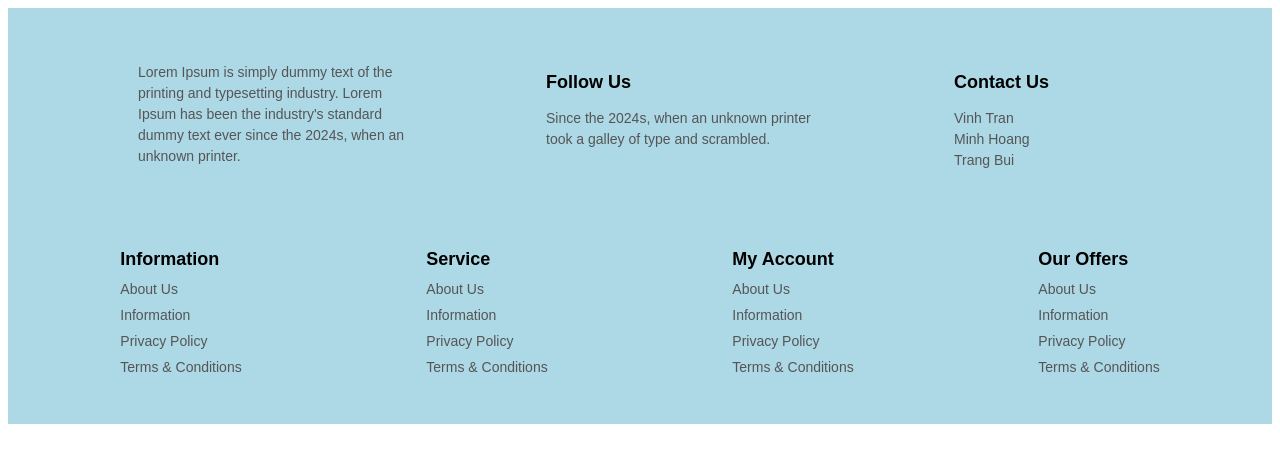
After one commit to MinhHoang1225/SneakerHome, a PHP site: template views/footer.php in a window 1280 px wide. The commit adds this page. Shown: the top 463 px of the page. Run offline with PHP 8.4, Linux system fonts and the light colour scheme; the template is opened without the code that fills it, so the values that code supplies are empty.

Commit message:
Design interface for footer and search bar

```diff
--- a/database/connect.php
+++ b/database/connect.php
@@ -2,8 +2,8 @@
 
   function connectdb() {
     $host     = 'localhost';
-    $database = 'mrdinh';
-    $database = 'mrdinh';
+    $database = 'Sneaker_home';
+    // $database = 'mrdinh';
     $user     = 'root';
     $password = '';
     try {
--- /dev/null
+++ b/views/footer.php
@@ -0,0 +1,135 @@
+<!DOCTYPE html>
+<html lang="en">
+<head>
+    <meta charset="UTF-8">
+    <meta name="viewport" content="width=device-width, initial-scale=1.0">
+    <title>Footer</title>
+    <!-- <link rel="stylesheet" href="footer.css"> -->
+     <style>
+        footer {
+            background-color: #add8e6;
+            padding: 40px 20px;
+            font-family: Arial, sans-serif;
+            color: #333;
+        }
+        .footer-container {
+            display: flex;
+            justify-content: space-around;
+            margin-bottom: 40px;
+        }
+
+        .footer-box {
+            flex: 1;
+            padding: 0 20px;
+            margin-left: 90px;
+        }
+
+        .footer-box h4 {
+            margin-bottom: 15px;
+            font-size: 18px;
+            font-weight: bold;
+            color: #000;
+        }
+
+        .footer-box p {
+            font-size: 14px;
+            line-height: 1.5;
+            color: #555;
+        }
+        .footer-links {
+            display: flex;
+            justify-content: space-around;
+            text-align: left;
+        }
+
+        .links-column h4 {
+            font-size: 18px;
+            font-weight: bold;
+            color: #000;
+            margin-bottom: 10px;
+        }
+
+        .links-column ul {
+            list-style: none;
+            padding: 0;
+            margin: 0;
+        }
+
+        .links-column ul li {
+            margin-bottom: 8px;
+        }
+
+        .links-column ul li a {
+            text-decoration: none;
+            color: #555;
+            font-size: 14px;
+            transition: color 0.3s ease;
+        }
+
+        .links-column ul li a:hover {
+            color: #000;
+        }
+
+     </style>
+</head>
+<body>
+    <footer>
+        <div class="footer-container">
+            <div class="footer-box">
+                <p>Lorem Ipsum is simply dummy text of the printing and typesetting industry. Lorem Ipsum has been the industry's standard dummy text ever since the 2024s, when an unknown printer.</p>
+            </div>
+            <div class="footer-box">
+                <h4>Follow Us</h4>
+                <p>Since the 2024s, when an unknown printer took a galley of type and scrambled.</p>
+            </div>
+            <div class="footer-box">
+                <h4>Contact Us</h4>
+                <p>Vinh Tran<br>
+                   Minh Hoang<br>
+                   Trang Bui</p>
+            </div>
+        </div>
+        <div class="footer-links">
+            <div class="links-column">
+                <h4>Information</h4>
+                <ul>
+                    <li><a href="#">About Us</a></li>
+                    <li><a href="#">Information</a></li>
+                    <li><a href="#">Privacy Policy</a></li>
+                    <li><a href="#">Terms & Conditions</a></li>
+                </ul>
+            </div>
+
+            <div class="links-column">
+                <h4>Service</h4>
+                <ul>
+                    <li><a href="#">About Us</a></li>
+                    <li><a href="#">Information</a></li>
+                    <li><a href="#">Privacy Policy</a></li>
+                    <li><a href="#">Terms & Conditions</a></li>
+                </ul>
+            </div>
+
+            <div class="links-column">
+                <h4>My Account</h4>
+                <ul>
+                    <li><a href="#">About Us</a></li>
+                    <li><a href="#">Information</a></li>
+                    <li><a href="#">Privacy Policy</a></li>
+                    <li><a href="#">Terms & Conditions</a></li>
+                </ul>
+            </div>
+
+            <div class="links-column">
+                <h4>Our Offers</h4>
+                <ul>
+                    <li><a href="#">About Us</a></li>
+                    <li><a href="#">Information</a></li>
+                    <li><a href="#">Privacy Policy</a></li>
+                    <li><a href="#">Terms & Conditions</a></li>
+                </ul>
+            </div>
+        </div>
+    </footer>
+</body>
+</html>
--- a/views/profileview.php
+++ b/views/profileview.php
@@ -13,7 +13,7 @@ if ($_SERVER['REQUEST_METHOD'] == 'POST') {
         'email' => $_POST['email']
     ];
     if ($controller->updateProfile($data)) {
-        header("Location: profile.php?success=1");
+        header("Location: profileview.php?success=1");
         exit;
     } else {
         $error_message = "Cập nhật thông tin thất bại!";
```
Also changed, not shown: controller/profilecontroller.php (+24 -6 lines), models/profilemodels.php (+12 -10 lines), views/searchview.php (added, +97 -0 lines).
